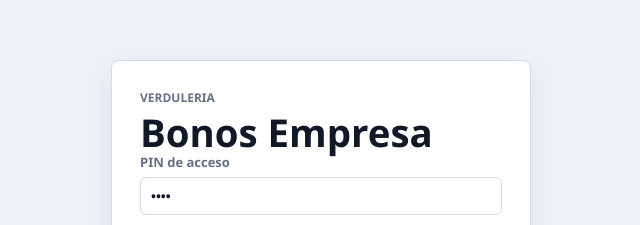
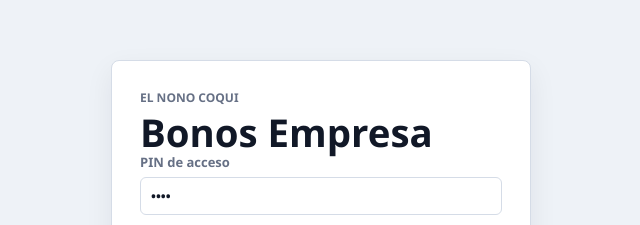
Before and after one commit to FrancoBuet/bonos-empresa, a website: page public/index.html in a window 1280 px wide. Shown: the part 206-431 px from the top of the page, 319-959 px from the left. Drawn offline with Linux system fonts and the light colour scheme.

Commit message:
update login brand label

```diff
--- a/public/index.html
+++ b/public/index.html
@@ -9,7 +9,7 @@
   <body>
     <main id="loginView" class="login">
       <section class="login-panel">
-        <p class="eyebrow">Verduleria</p>
+        <p class="eyebrow">El Nono Coqui</p>
         <h1>Bonos Empresa</h1>
         <form id="loginForm" class="stack">
           <label>PIN de acceso<input name="pin" type="password" value="1234" required></label>
```
